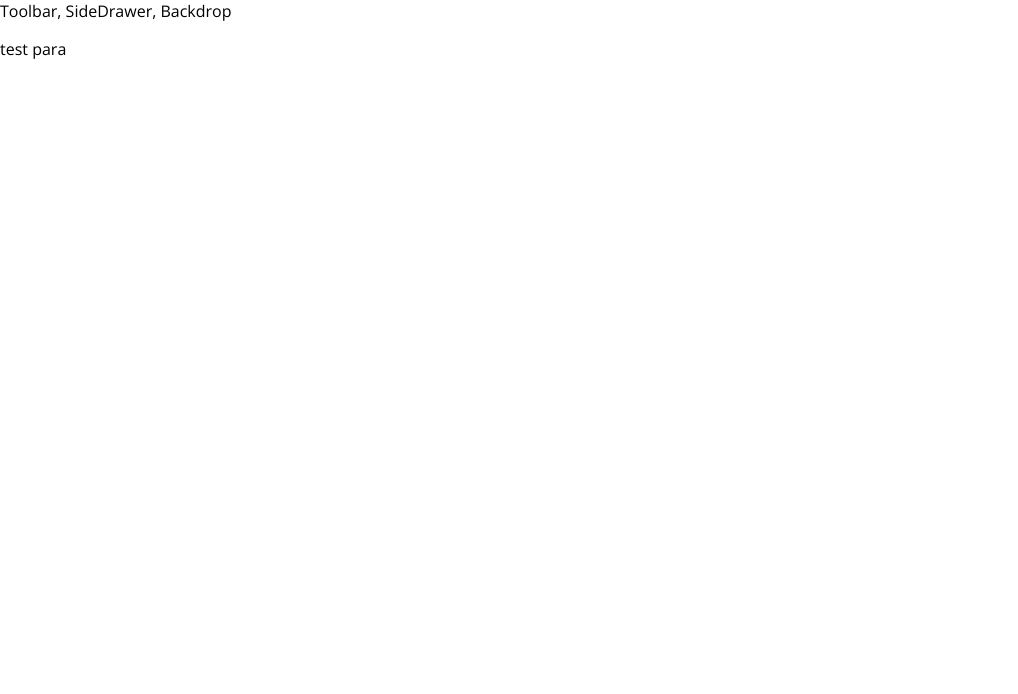
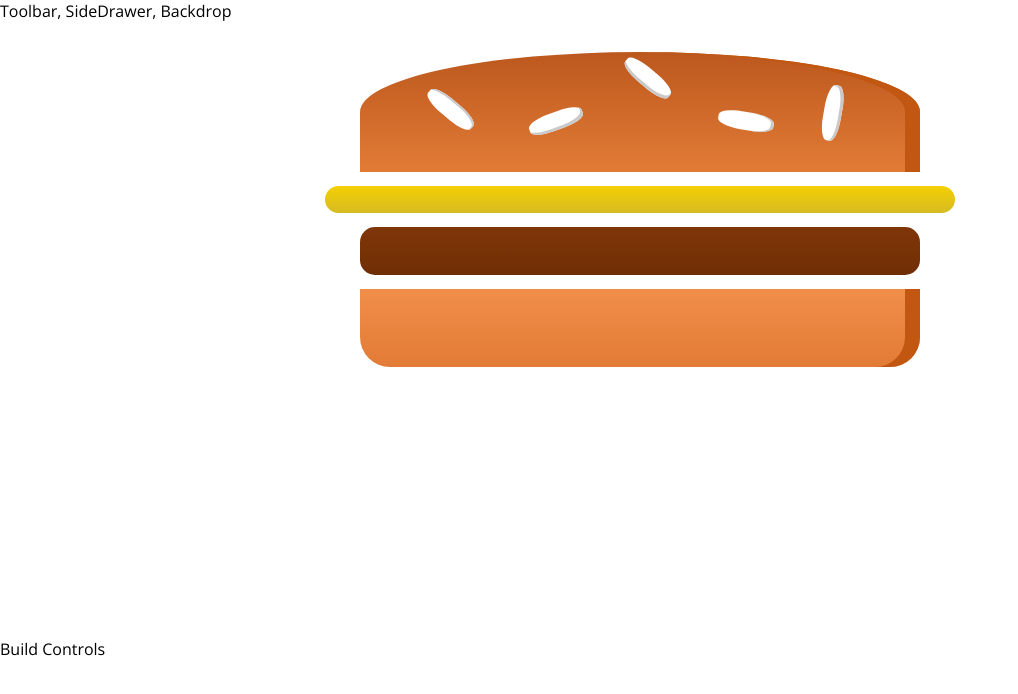
Before and after one commit to cryptus-neoxys/burger-builder, a React (Create React App) app: page / in a window 1280 px wide. Shown: the top 694 px of the page, without its empty margins (0-1018 px from the left). Built offline with nearby package versions, Linux system fonts and the light colour scheme.

Commit message:
Video 128

```diff
--- a/package.json
+++ b/package.json
@@ -6,6 +6,7 @@
     "@testing-library/jest-dom": "^4.2.4",
     "@testing-library/react": "^9.5.0",
     "@testing-library/user-event": "^7.2.1",
+    "prop-types": "^15.7.2",
     "react": "^16.13.1",
     "react-dom": "^16.13.1",
     "react-scripts": "3.4.3"
--- a/src/App.js
+++ b/src/App.js
@@ -1,12 +1,13 @@
 import React from 'react';
 
 import Layout from './components/Layout/Layout';
+import BurgerBuilder from './containers/BurgerBuilder/BurgerBuilder';
 
 function App() {
   return (
     <div>
       <Layout>
-        <p>test para</p>
+        <BurgerBuilder />
       </Layout>
     </div>
   );
--- /dev/null
+++ b/src/components/Burger/Burger.js
@@ -0,0 +1,17 @@
+import React from 'react'
+
+import classes from './Burger.module.css';
+import BurgerIngredient from './BurgerIngridient/BurgerIngredient'
+
+const burger = (props) => {
+  return(
+		<div className={classes.Burger}>
+			<BurgerIngredient type='bread-top' />
+			<BurgerIngredient type='cheese' />
+			<BurgerIngredient type='meat' />
+			<BurgerIngredient type='bread-bottom' />
+		</div>
+	)
+}
+
+export default burger;
--- /dev/null
+++ b/src/components/Burger/Burger.module.css
@@ -0,0 +1,30 @@
+.Burger {
+    width: 100%;
+    margin: auto;
+    width: 250px;
+    overflow: scroll;
+    text-align: center;
+    font-weight: bold;
+    font-size: 1.2rem;
+}
+
+@media (min-width: 500px) and (min-height: 400px) {
+    .Burger {
+        width: 350px;
+        height: 300px;
+    }
+}
+
+@media (min-width: 500px) and (min-height: 401px) {
+    .Burger {
+        width: 450px;
+        height: 400px;
+    }
+}
+
+@media (min-width: 1000px) and (min-height: 700px) {
+    .Burger {
+        width: 700px;
+        height: 600px;
+    }
+}
--- /dev/null
+++ b/src/components/Burger/BurgerIngridient/BurgerIngredient.js
@@ -0,0 +1,45 @@
+import React, { Component } from 'react'
+import PropTypes from 'prop-types';
+
+import classes from './BurgerIngredient.module.css';
+
+class BurgerIngredient extends Component {
+	render() {
+		let ingredient = null;
+
+		switch (this.props.type) {
+			case ('bread-bottom'):
+				ingredient = <div className={classes.BreadBottom}></div>
+				break;
+			case ('bread-top'):
+				ingredient = (
+					<div className={classes.BreadTop}>
+						<div className={classes.Seeds1}></div>
+						<div className={classes.Seeds2}></div>
+					</div>
+				)
+				break;
+			case ('meat'):
+				ingredient = <div className={classes.Meat}></div>
+				break;
+			case ('cheese'):
+				ingredient = <div className={classes.Cheese}></div>
+				break;
+			case ('bacon'):
+				ingredient = <div className={classes.Bacon}></div>
+				break;
+			case ('salad'):
+				ingredient = <div className={classes.Salad}></div>
+				break;
+			default:
+				ingredient = null;
+		}
+		return ingredient;
+	}
+};
+
+BurgerIngredient.propTypes = {
+	type: PropTypes.string.isRequired
+}
+
+export default BurgerIngredient;
--- /dev/null
+++ b/src/components/Burger/BurgerIngridient/BurgerIngredient.module.css
@@ -0,0 +1,113 @@
+.BreadBottom {
+    height: 13%;
+    width: 80%;
+    background: linear-gradient(#F08E4A, #e27b36);
+    border-radius: 0 0 30px 30px;
+    box-shadow: inset -15px 0 #c15711;
+    margin: 2% auto;
+}
+
+.BreadTop {
+    height: 20%;
+    width: 80%;
+    background: linear-gradient(#bc581e, #e27b36);
+    border-radius: 50% 50% 0 0;
+    box-shadow: inset -15px 0 #c15711;
+    margin: 2% auto;
+    position: relative;
+}
+
+.Seeds1 {
+    width: 10%;
+    height: 15%;
+    position: absolute;
+    background-color: white;
+    left: 30%;
+    top: 50%;
+    border-radius: 40%;
+    transform: rotate(-20deg);
+    box-shadow: inset -2px -3px #c9c9c9;
+}
+
+.Seeds1:after {
+    content: "";
+    width: 100%;
+    height: 100%;
+    position: absolute;
+    background-color: white;
+    left: -170%;
+    top: -260%;
+    border-radius: 40%;
+    transform: rotate(60deg);
+    box-shadow: inset -1px 2px #c9c9c9;
+  }
+
+.Seeds1:before {
+    content: "";
+    width: 100%;
+    height: 100%;
+    position: absolute;
+    background-color: white;
+    left: 180%;
+    top: -50%;
+    border-radius: 40%;
+    transform: rotate(60deg);
+    box-shadow: inset -1px -3px #c9c9c9;
+  }
+
+  .Seeds2 {
+    width: 10%;
+    height: 15%;
+    position: absolute;
+    background-color: white;
+    left: 64%;
+    top: 50%;
+    border-radius: 40%;
+    transform: rotate(10deg);
+    box-shadow: inset -3px 0 #c9c9c9;
+  }
+
+  .Seeds2:before {
+    content: "";
+    width: 100%;
+    height: 100%;
+    position: absolute;
+    background-color: white;
+    left: 150%;
+    top: -130%;
+    border-radius: 40%;
+    transform: rotate(90deg);
+    box-shadow: inset 1px 3px #c9c9c9;
+  }
+
+
+.Meat {
+    width: 80%;
+    height: 8%;
+    background: linear-gradient(#7f3608, #702e05);
+    margin: 2% auto;
+    border-radius: 15px;
+}
+
+.Cheese {
+    width: 90%;
+    height: 4.5%;
+    margin: 2% auto;
+    background: linear-gradient(#f4d004, #d6bb22);
+    border-radius: 20px;
+}
+
+.Salad {
+    width: 85%;
+    height: 7%;
+    margin: 2% auto;
+    background: linear-gradient(#228c1d, #91ce50);
+    border-radius: 20px;
+}
+
+.Bacon {
+    width: 80%;
+    height: 3%;
+    background: linear-gradient(#bf3813, #c45e38);
+    margin: 2% auto;
+}
--- a/src/components/Layout/Layout.js
+++ b/src/components/Layout/Layout.js
@@ -1,11 +1,12 @@
 import React from 'react'
 
 import Auxilliary from '../hoc/Auxilliary';
+import classes from './Layout.module.css';
 
 const layout = (props) => (
 	<Auxilliary>
 		<div>Toolbar, SideDrawer, Backdrop</div>
-		<main>
+		<main className={classes.Content}>
 			{props.children}
 		</main>
 	</Auxilliary>
--- /dev/null
+++ b/src/components/Layout/Layout.module.css
@@ -0,0 +1,3 @@
+.Content {
+    margin-top: 16px;
+}
--- /dev/null
+++ b/src/containers/BurgerBuilder/BurgerBuilder.js
@@ -0,0 +1,17 @@
+import React, { Component } from 'react'
+
+import Auxilliary from '../../components/hoc/Auxilliary';
+import Burger from '../../components/Burger/Burger'
+
+class BurgerBuilder extends Component {
+     render() {
+         return (
+             <Auxilliary>
+                 <Burger />
+                 <div>Build Controls</div>
+             </Auxilliary>
+         )
+     }
+}
+
+export default BurgerBuilder;
```
